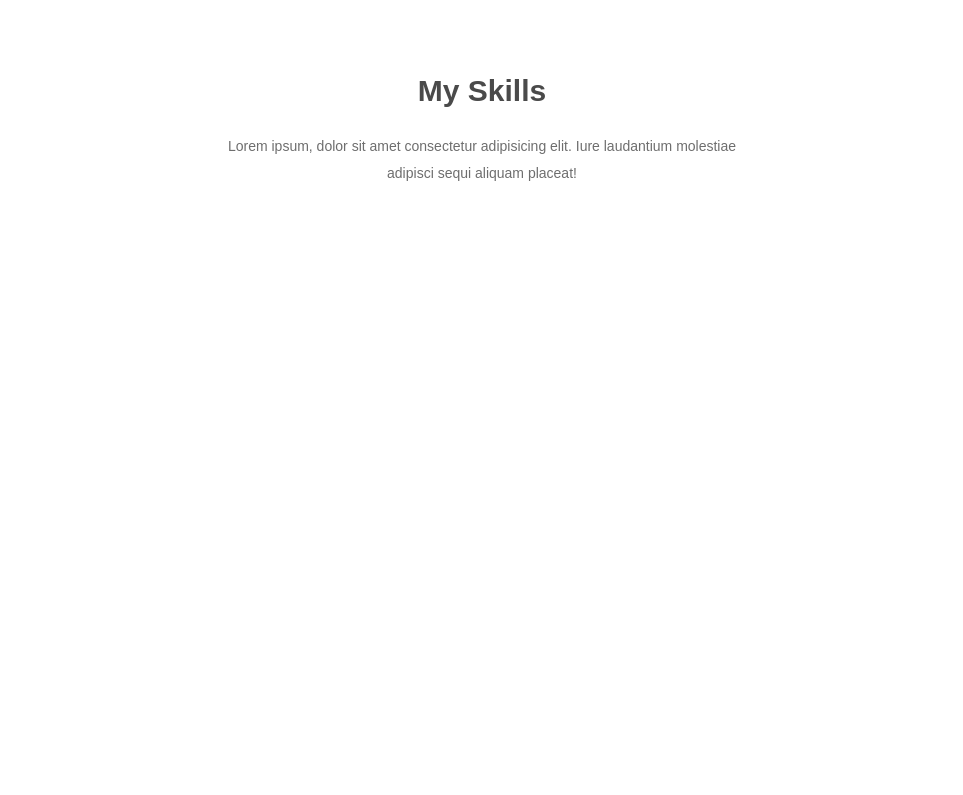
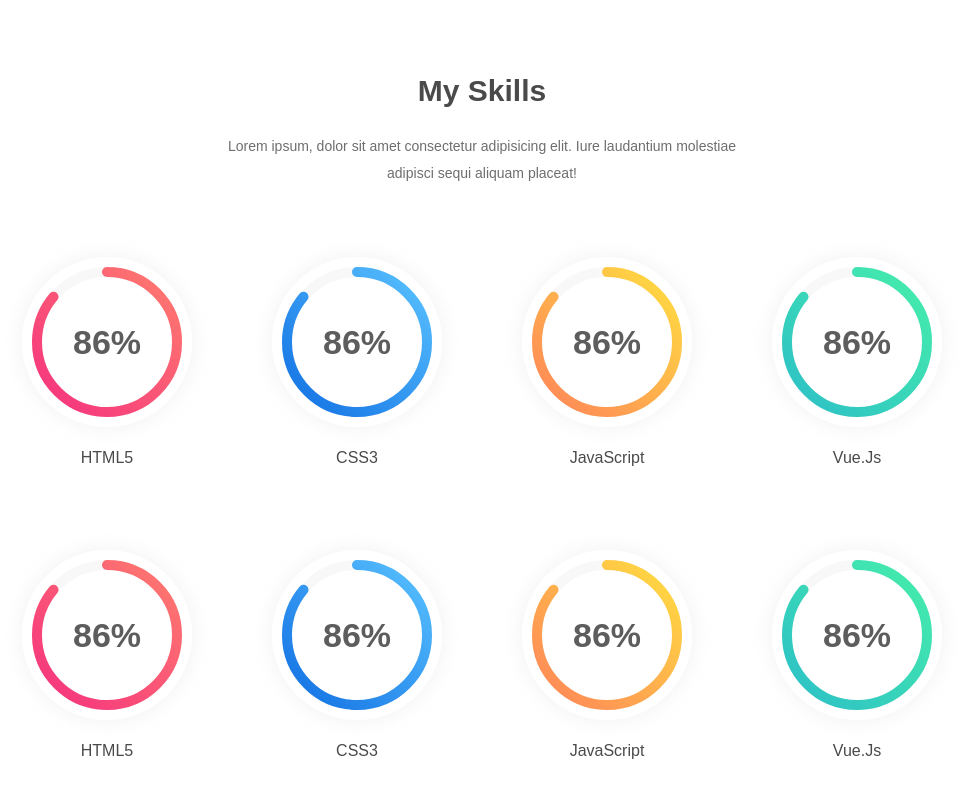
Before and after one commit to Hvasquezdev/portfolio-ssr-hector, a Nuxt app: page / in a window 1280 px wide. Shown: the part 1480-2275 px from the top of the page, without its empty margins (158-1121 px from the left). Before the commit the page ends 1807 px from the top, so only its background shows below. Built offline with nearby package versions, Linux system fonts and the light colour scheme.

Commit message:
added skills section

```diff
--- a/components/BaseButton.vue
+++ b/components/BaseButton.vue
@@ -9,7 +9,7 @@
 
 <script>
 export default {
-  name: 'base-button',
+  name: 'BaseButton',
   props: {
     color: {
       type: String,
--- /dev/null
+++ b/components/BaseProgress.vue
@@ -0,0 +1,121 @@
+<template>
+  <div class="progress text-center" :style="{ 'max-width': width }">
+    <div class="progress__ring relative">
+      <svg
+        class="progress__ring__percent"
+        :class="className"
+        :width="width"
+        :height="height"
+      >
+        <defs>
+          <linearGradient :id="gradientId" y1="0" y2="1">
+            <stop :stop-color="gradientInitial" offset="0" />
+            <stop :stop-color="gradientEnd" offset="1" />
+          </linearGradient>
+        </defs>
+        <g>
+          <circle cx="70" cy="70" r="70" stroke-width="10" stroke="#F8F8F8" />
+          <circle
+            cx="70"
+            cy="70"
+            r="70"
+            stroke-width="10"
+            :style="{
+              'stroke-dashoffset': `calc(440 - (440 * ${percent}) / 100)`,
+              stroke: `url(#${gradientId})`
+            }"
+          />
+        </g>
+      </svg>
+      <div
+        class="progress__ring__number absolute flex justify-center items-center"
+      >
+        <h3 class="font-poppins font-bold text-dark-tertiary">
+          {{ percent }}<span>%</span>
+        </h3>
+      </div>
+    </div>
+    <div class="progress__label">
+      <h3 class="font-poppins font-medium text-dark-primary">
+        {{ label }}
+      </h3>
+    </div>
+  </div>
+</template>
+
+<script>
+export default {
+  props: {
+    width: {
+      type: [String, Number],
+      default: 150
+    },
+    height: {
+      type: [String, Number],
+      default: 150
+    },
+    label: {
+      type: String,
+      default: ''
+    },
+    percent: {
+      type: [Number, String],
+      default: 10
+    },
+    gradientInitial: {
+      type: String,
+      default: ''
+    },
+    gradientEnd: {
+      type: String,
+      default: ''
+    },
+    gradient: Boolean
+  },
+  computed: {
+    className() {
+      return {
+        'progress__ring__percent--gradient': this.gradient
+      };
+    },
+    gradientId() {
+      const label = this.label.split(' ').join('');
+      return `gradient--${label}`;
+    }
+  }
+};
+</script>
+
+<style scoped>
+.progress__ring {
+  border: 10px solid theme('colors.white.primary');
+  box-shadow: 0 0 20px rgba(170, 170, 170, 0.16);
+  border-radius: 50%;
+}
+.progress__ring__percent {
+  transform: rotate(270deg);
+}
+.progress__ring__percent circle {
+  width: 100%;
+  height: 100%;
+  fill: none;
+  stroke-linecap: round;
+  transform: translate(5px, 5px);
+  transition: all 0.3s;
+}
+.progress__ring__percent circle:last-child {
+  stroke: theme('colors.green.primary');
+  stroke-dasharray: 440;
+}
+.progress__ring__number {
+  left: 0;
+  top: 0;
+  width: 100%;
+  height: 100%;
+  font-size: 34px;
+}
+.progress__label {
+  font-size: 16px;
+  margin-top: 19px;
+}
+</style>
--- /dev/null
+++ b/components/ProgressSkills.vue
@@ -0,0 +1,78 @@
+<template>
+  <div class="progress-skills">
+    <base-progress
+      label="HTML5"
+      percent="86"
+      gradient
+      gradient-initial="#F5317F"
+      gradient-end="#FF7C6E"
+    ></base-progress>
+    <base-progress
+      label="CSS3"
+      percent="86"
+      gradient
+      gradient-initial="#1270E3"
+      gradient-end="#59C2FF"
+    ></base-progress>
+    <base-progress
+      label="JavaScript"
+      percent="86"
+      gradient
+      gradient-initial="#FF8359"
+      gradient-end="#FFDF40"
+    ></base-progress>
+    <base-progress
+      label="Vue.Js"
+      percent="86"
+      gradient
+      gradient-initial="#2CBFC7"
+      gradient-end="#46EEAA"
+    ></base-progress>
+    <base-progress
+      label="HTML5"
+      percent="86"
+      gradient
+      gradient-initial="#F5317F"
+      gradient-end="#FF7C6E"
+    ></base-progress>
+    <base-progress
+      label="CSS3"
+      percent="86"
+      gradient
+      gradient-initial="#1270E3"
+      gradient-end="#59C2FF"
+    ></base-progress>
+    <base-progress
+      label="JavaScript"
+      percent="86"
+      gradient
+      gradient-initial="#FF8359"
+      gradient-end="#FFDF40"
+    ></base-progress>
+    <base-progress
+      label="Vue.Js"
+      percent="86"
+      gradient
+      gradient-initial="#2CBFC7"
+      gradient-end="#46EEAA"
+    ></base-progress>
+  </div>
+</template>
+
+<script>
+export default {
+  components: {
+    BaseProgress: () => import('@/components/BaseProgress.vue')
+  }
+};
+</script>
+
+<style scoped>
+.progress-skills {
+  display: grid;
+  grid-template-columns: repeat(4, 1fr);
+  column-gap: 80px;
+  row-gap: 80px;
+  max-width: 1170px;
+}
+</style>
--- a/components/ServiceCard.vue
+++ b/components/ServiceCard.vue
@@ -1,16 +1,16 @@
 <template>
   <div class="service-card flex" :class="className">
     <div class="service-card__media flex items-start">
-      <slot name="media" />
+      <slot name="media"></slot>
     </div>
     <div class="service-card__content">
       <h3 class="service-card__content__title font-poppins text-dark-primary">
-        <slot name="title" />
+        <slot name="title"></slot>
       </h3>
       <p
         class="service-card__content__description font-nunito text-dark-secondary"
       >
-        <slot name="description" />
+        <slot name="description"></slot>
       </p>
     </div>
   </div>
@@ -18,7 +18,7 @@
 
 <script>
 export default {
-  name: 'service-card',
+  name: 'ServiceCard',
   props: {
     bordered: Boolean
   },
--- a/components/SocialButtons.vue
+++ b/components/SocialButtons.vue
@@ -40,7 +40,7 @@
 
 <script>
 export default {
-  name: 'social-buttons',
+  name: 'SocialButtons',
   components: {
     BaseButton: () => import('@/components/BaseButton.vue')
   }
--- a/nuxt.config.js
+++ b/nuxt.config.js
@@ -32,9 +32,7 @@ export default {
   /*
    ** Plugins to load before mounting the App
    */
-  plugins: [
-    '~/plugins/fontawesome.js'
-  ],
+  plugins: ['~/plugins/fontawesome.js'],
   /*
    ** Nuxt.js dev-modules
    */
--- a/pages/index.vue
+++ b/pages/index.vue
@@ -1,7 +1,8 @@
 <template>
   <div id="home" class="w-full">
+    <!-- BANNER -->
     <section class="banner relative flex flex-col items-center justify-center">
-      <div class="banner-bg absolute top-0 left-0 w-full h-full" />
+      <div class="banner-bg absolute top-0 left-0 w-full h-full"></div>
       <div class="banner-content relative z-20 flex justify-between">
         <div class="banner-content__left">
           <div class="banner-title text-white-primary">
@@ -26,6 +27,8 @@
 
       <social-buttons />
     </section>
+
+    <!-- SERVICES -->
     <section
       id="services"
       class="services ml-auto mr-auto flex justify-between"
@@ -80,6 +83,8 @@
         </service-card>
       </div>
     </section>
+
+    <!-- CONTACT -->
     <section class="contact-info relative">
       <div class="overlay absolute"></div>
       <div
@@ -97,6 +102,8 @@
         </base-button>
       </div>
     </section>
+
+    <!-- SKILLS -->
     <section class="skills flex flex-col justify-center items-center">
       <h2
         class="font-poppins font-bold text-dark-primary text-center capitalize"
@@ -107,6 +114,8 @@
         Lorem ipsum, dolor sit amet consectetur adipisicing elit. Iure
         laudantium molestiae adipisci sequi aliquam placeat!
       </p>
+
+      <progress-skills />
     </section>
   </div>
 </template>
@@ -130,7 +139,8 @@ export default {
     DesktopScreen: () => import('@/components/DesktopScreen.vue'),
     SocialButtons: () => import('@/components/SocialButtons.vue'),
     BaseButton: () => import('@/components/BaseButton.vue'),
-    ServiceCard: () => import('@/components/ServiceCard.vue')
+    ServiceCard: () => import('@/components/ServiceCard.vue'),
+    ProgressSkills: () => import('@/components/ProgressSkills.vue')
   },
   methods: {
     prueba() {
--- a/tailwind.config.js
+++ b/tailwind.config.js
@@ -20,7 +20,8 @@ module.exports = {
       },
       dark: {
         primary: '#4A4A4A',
-        secondary: '#6E6E6E'
+        secondary: '#6E6E6E',
+        tertiary: '#5D5D5D'
       },
       blue: {
         primary: '#5165FF'
```
Also changed, not shown: .eslintrc.js.
